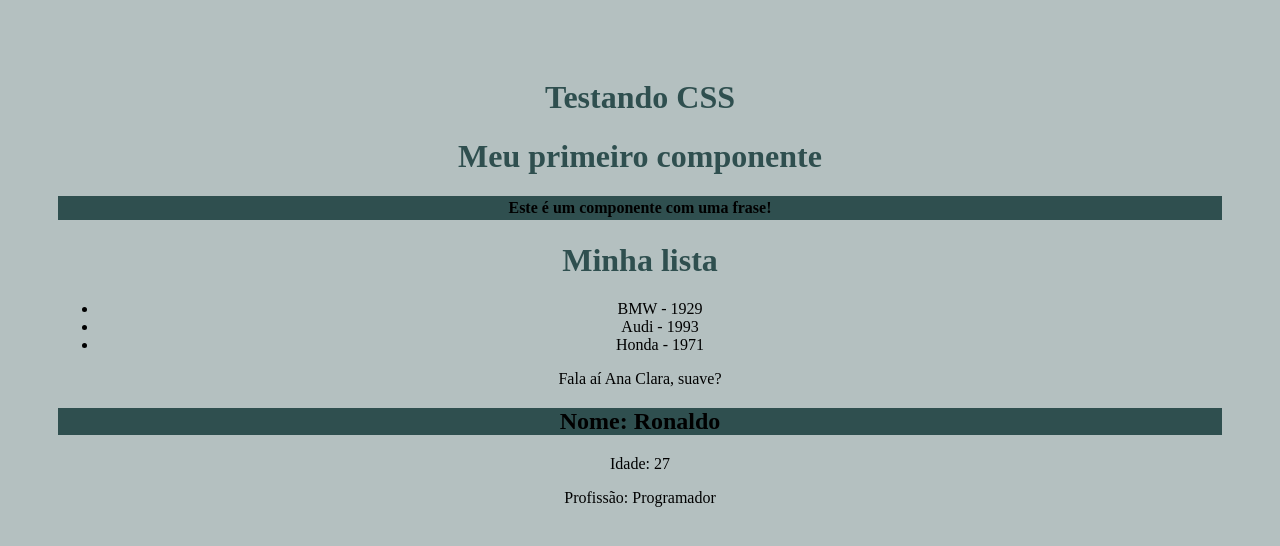
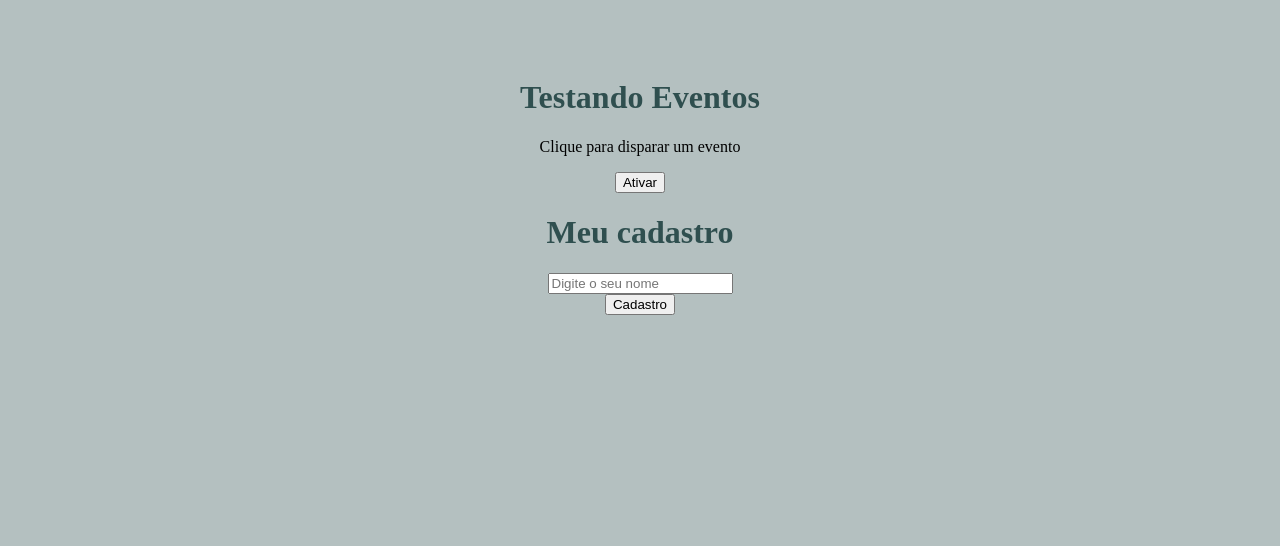
Before and after one commit to anaclarapedrozo/projeto_github, a React (Create React App) app in the folder curso.React/meu-projeto/: page / in a window 1280 px wide. Shown: the top 546 px of the page. Built offline with nearby package versions, Linux system fonts and the light colour scheme.

Commit message:
Aula 09 React - Eventos no React

```diff
--- a/curso.React/meu-projeto/src/App.js
+++ b/curso.React/meu-projeto/src/App.js
@@ -4,19 +4,16 @@
 import Frase from './components/Frase';
 import Pessoa from './components/pessoa';
 import List from './components/List'
+import Evento from './components/Evento'
+import Form from './components/Form'
 
 
 function App() {
   return (
     <div className="App">
-      <h1>Testando CSS</h1>
-      <></>
-      <HelloWord></HelloWord>
-      <Frase></Frase>
-      <List></List>
-      <SayMyName nome = 'Ana Clara'></SayMyName>
-      <Pessoa nome='Ronaldo' idade="27" profissão = "Programador"></Pessoa>
-
+      <h1>Testando Eventos</h1>
+      <Evento/>
+      <Form/>
     </div>
   );
 }
--- /dev/null
+++ b/curso.React/meu-projeto/src/components/Evento.js
@@ -0,0 +1,15 @@
+function Evento() {
+  function meuEvento() {
+    console.log('Opa, fui ativado')
+  }
+  return (
+    <div>
+      <p>Clique para disparar um evento</p>
+      <button className="btn" onClick={meuEvento}>
+        Ativar
+      </button>
+    </div>
+  );
+}
+
+export default Evento;
--- /dev/null
+++ b/curso.React/meu-projeto/src/components/Form.js
@@ -0,0 +1,23 @@
+function Form () {
+
+    function cadastrar (evt) {
+        evt.preventDefault()
+        console.log('Cadastrou o usuário')
+    }
+
+    return(
+        <div>
+            <h1>Meu cadastro</h1>
+            <form onSubmit={cadastrar}>
+                <div>
+                    <input type='text' placeholder="Digite o seu nome"/>
+                </div>
+                <div>
+                    <input type='submit' value='Cadastro'/>
+                </div>
+            </form>
+        </div>
+    )
+}
+
+export default Form
```
